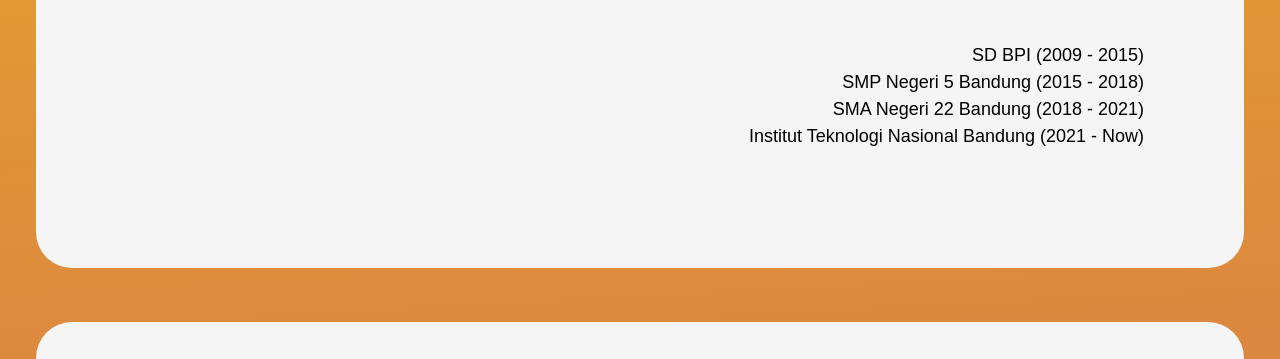
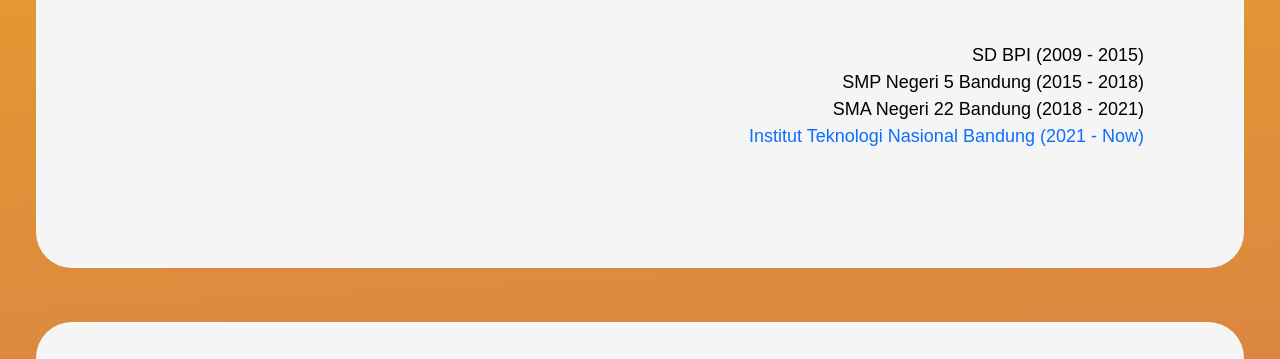
Before and after one commit to ZidanAK22/AK22sLAB.github.io, a plain HTML site: page index.html in a window 1280 px wide. Shown: the part 1520-1879 px from the top of the page. Drawn offline with nearby package versions, Linux system fonts and the light colour scheme.

Commit message:
Update index.html

```diff
--- a/index.html
+++ b/index.html
@@ -93,7 +93,7 @@
             <li>SD BPI (2009 - 2015)</li>
             <li>SMP Negeri 5 Bandung (2015 - 2018)</li>
             <li>SMA Negeri 22 Bandung (2018 - 2021)</li>
-            <li>Institut Teknologi Nasional Bandung  (2021 - Now)</li>
+            <li><a href="itenas.ac.id">Institut Teknologi Nasional Bandung  (2021 - Now)</a></li>
           </ul>
 
         </div>
```
